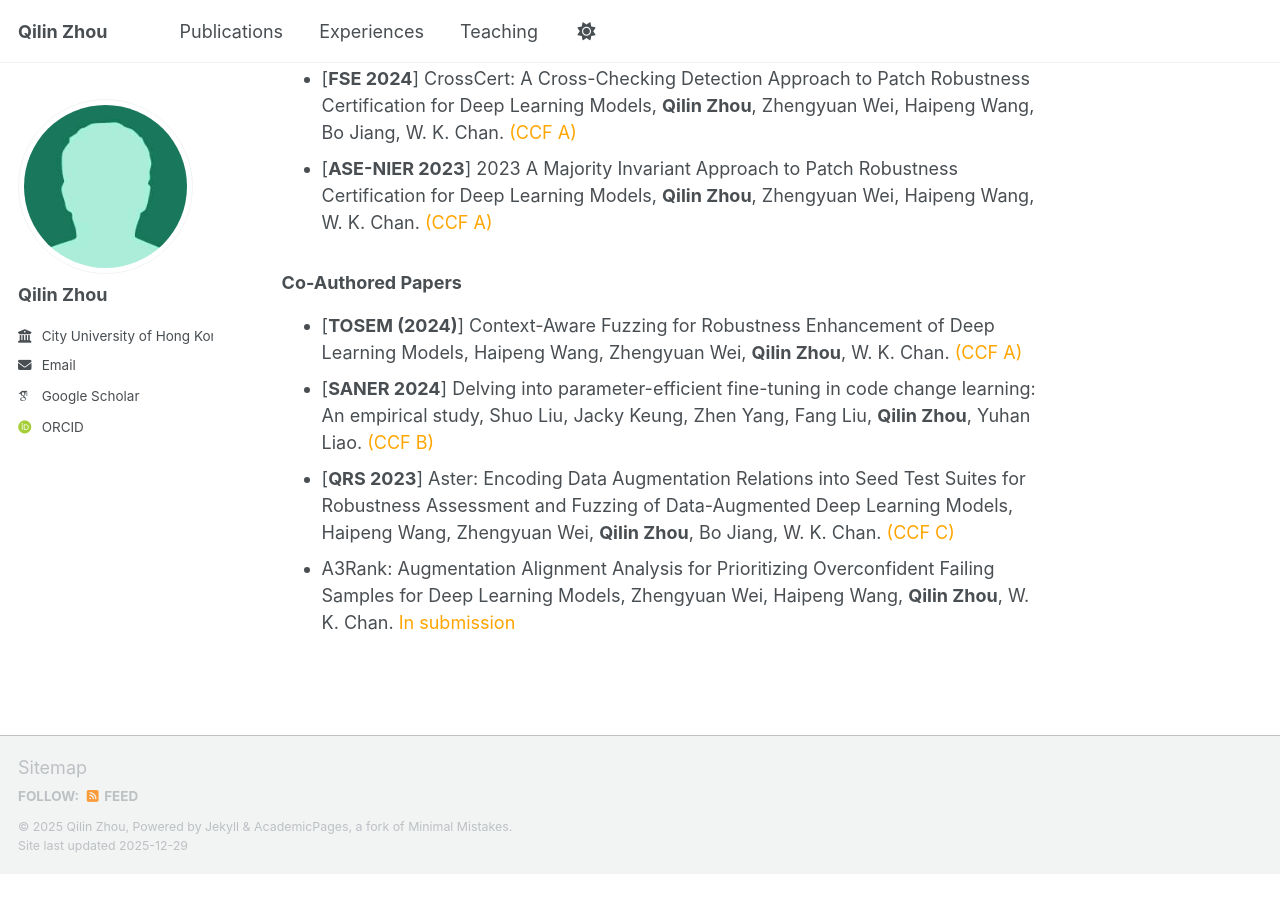
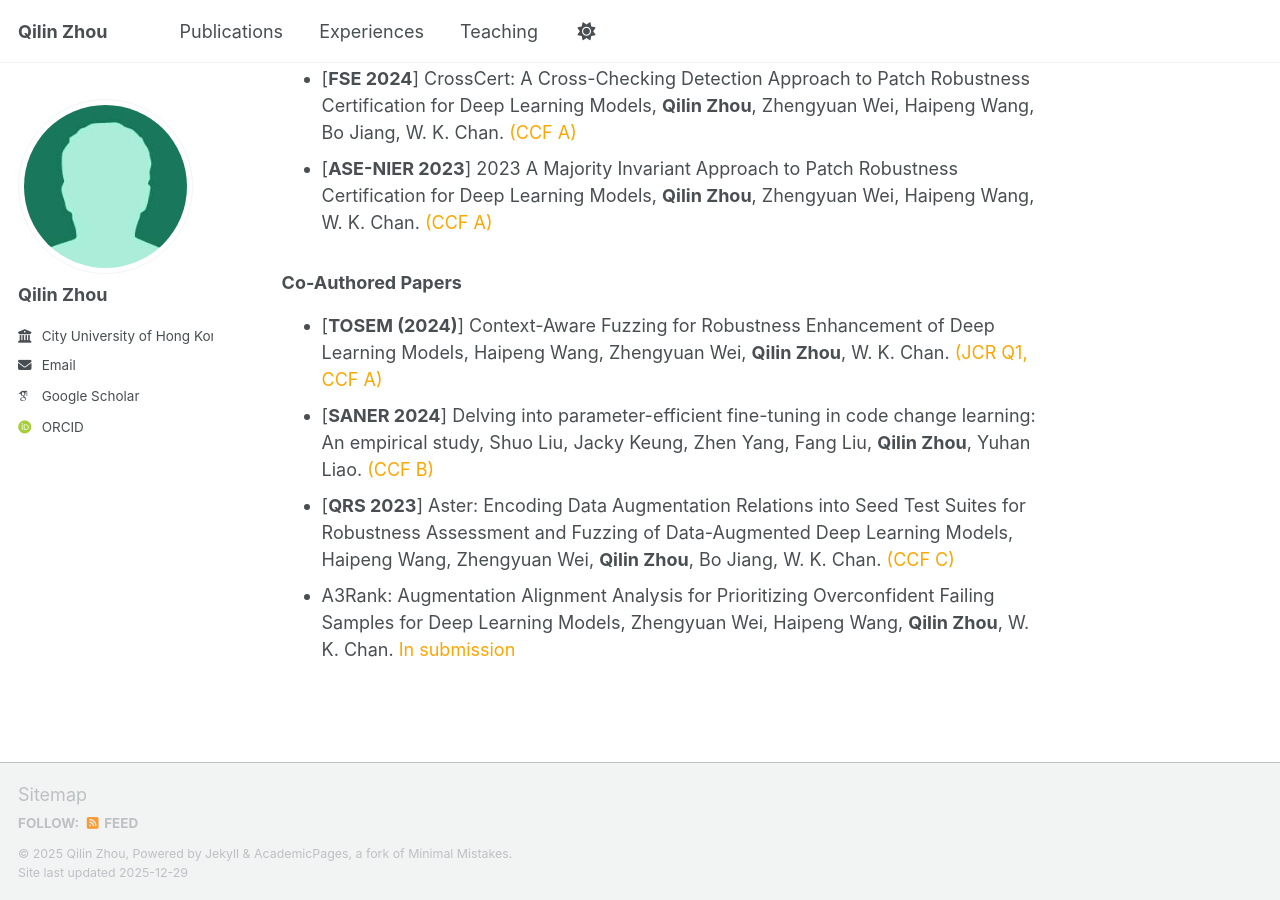
Before and after one commit to qilin-zhou/qilin-zhou.github.io, a Jekyll site: the page built from _pages/about.md, in a window 1280 px wide and 900 px high, scrolled down 592 px. Built offline with Jekyll 4.4.1, drawn with Linux system fonts in a browser that asks for light colours; some web fonts are replaced; a script bundle is joined from its source files by our own code; library files that are not in the unit come from our copies; before the commit the page ends 1465 px from its top, so only the background shows below that.

Commit message:
Update about.md

```diff
--- a/_pages/about.md
+++ b/_pages/about.md
@@ -20,7 +20,7 @@ Publications
 - [**ASE-NIER 2023**] 2023 A Majority Invariant Approach to Patch Robustness Certification for Deep Learning Models, **Qilin Zhou**, Zhengyuan Wei, Haipeng Wang, W. K. Chan. <font color=Orange>(CCF A)</font>
 
 ### Co-Authored Papers
-- [**TOSEM (2024)**] Context-Aware Fuzzing for Robustness Enhancement of Deep Learning Models, Haipeng Wang, Zhengyuan Wei, **Qilin Zhou**, W. K. Chan. <font color=Orange>(CCF A)</font>
+- [**TOSEM (2024)**] Context-Aware Fuzzing for Robustness Enhancement of Deep Learning Models, Haipeng Wang, Zhengyuan Wei, **Qilin Zhou**, W. K. Chan. <font color=Orange>(JCR Q1, CCF A)</font>
 - [**SANER 2024**] Delving into parameter-efficient fine-tuning in code change learning: An empirical study, Shuo Liu, Jacky Keung, Zhen Yang, Fang Liu, **Qilin Zhou**, Yuhan Liao. <font color=Orange>(CCF B)</font>
 - [**QRS 2023**] Aster: Encoding Data Augmentation Relations into Seed Test Suites for Robustness Assessment and Fuzzing of Data-Augmented Deep Learning Models, Haipeng Wang, Zhengyuan Wei, **Qilin Zhou**, Bo Jiang, W. K. Chan. <font color=Orange>(CCF C)</font>
 - A3Rank: Augmentation Alignment Analysis for Prioritizing Overconfident Failing Samples for Deep Learning Models, Zhengyuan Wei, Haipeng Wang, **Qilin Zhou**, W. K. Chan. <font color=Orange>In submission</font>
```
